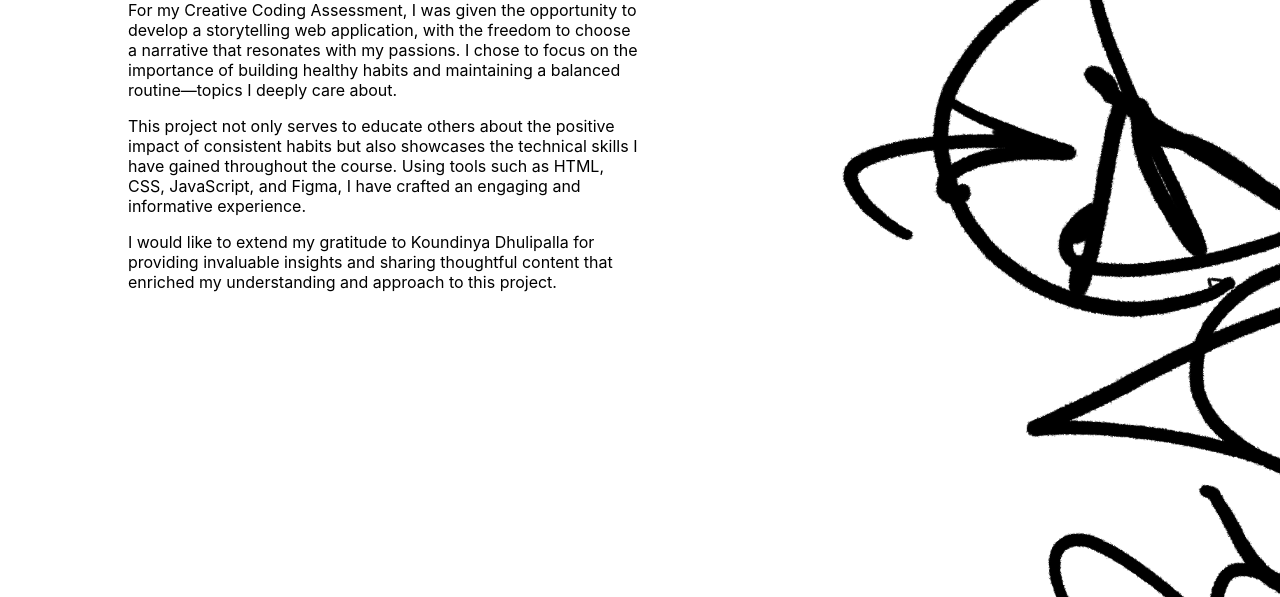
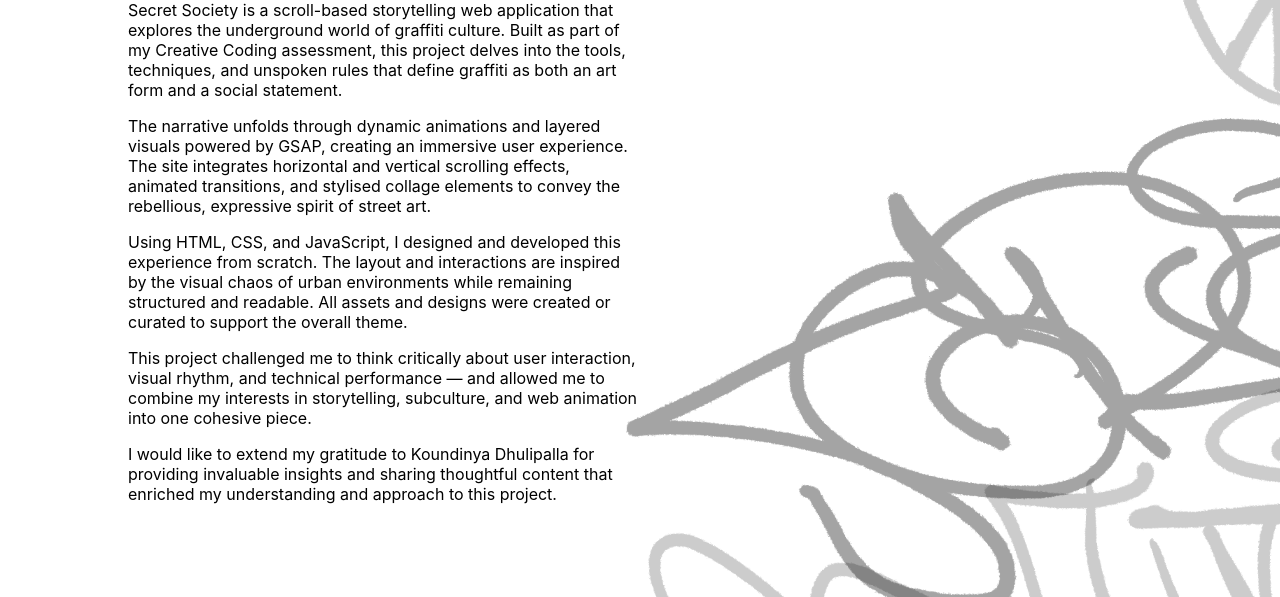
Before and after one commit to pedrotasca1/secretSociety2.0, a plain HTML site: page about.html in a window 1280 px wide. Shown: the part 223-820 px from the top of the page. Drawn offline with nearby package versions, Linux system fonts and the light colour scheme.

Commit message:
Changed About and 404 Pages visually

```diff
--- a/about.html
+++ b/about.html
@@ -17,11 +17,19 @@
     <div class="content-card">
     <h2 class="about-title">About this project</h2>
     <p class="about-description">
-      For my Creative Coding Assessment, I was given the opportunity to develop a storytelling web application, with the freedom to choose a narrative that resonates with my passions. I chose to focus on the importance of building healthy habits and maintaining a balanced routine—topics I deeply care about.
+      Secret Society is a scroll-based storytelling web application that explores the underground world of graffiti culture. Built as part of my Creative Coding assessment, this project delves into the tools, techniques, and unspoken rules that define graffiti as both an art form and a social statement.
     </p>
 
     <p class="about-description">
-      This project not only serves to educate others about the positive impact of consistent habits but also showcases the technical skills I have gained throughout the course. Using tools such as HTML, CSS, JavaScript, and Figma, I have crafted an engaging and informative experience.
+      The narrative unfolds through dynamic animations and layered visuals powered by GSAP, creating an immersive user experience. The site integrates horizontal and vertical scrolling effects, animated transitions, and stylised collage elements to convey the rebellious, expressive spirit of street art.
+    </p>
+
+    <p class="about-description">
+      Using HTML, CSS, and JavaScript, I designed and developed this experience from scratch. The layout and interactions are inspired by the visual chaos of urban environments while remaining structured and readable. All assets and designs were created or curated to support the overall theme.
+    </p>
+
+    <p class="about-description">
+      This project challenged me to think critically about user interaction, visual rhythm, and technical performance — and allowed me to combine my interests in storytelling, subculture, and web animation into one cohesive piece.
     </p>
 
     <p class="about-description">
@@ -30,10 +38,10 @@
   </div>
 
   <div class="about-collage">
-    <img src="/Assets/illustrations/botto-tag.png" class="about-image" alt="">
-    <img src="/Assets/illustrations/middle-tag-collage.png" class="about-image" alt="">
-    <img src="/Assets/illustrations/right-top-tag.png" class="about-image" alt="">
-    <img src="/Assets/illustrations/left-top-tag.png" class="about-image" alt="">
+    <img src="Assets/illustrations/botto-tag.png" class="about-image" alt="">
+    <img src="Assets/illustrations/middle-tag-collage.png" class="about-image" alt="">
+    <img src="Assets/illustrations/middle-tag-collage.png" class="about-image" alt="">
+    <img src="Assets/illustrations/right-top-tag.png" class="about-image" alt="">
   </div>
 </div>
 
--- a/style.css
+++ b/style.css
@@ -411,17 +411,22 @@ section {
     display: flex;
     position: relative;
 
+
     width: 100vw;
     height: 100vh;
 }
 
 .about-container img {
     position: absolute;
-    left: -200px;
+    left: -600px;
     top: -70%;
 
     scale: 70%;
     overflow: hidden;
+
+    opacity: 0.2;
+
+    z-index: -2;
 
 }
 
```
Also changed, not shown: 404.html (+2 -2 lines).
